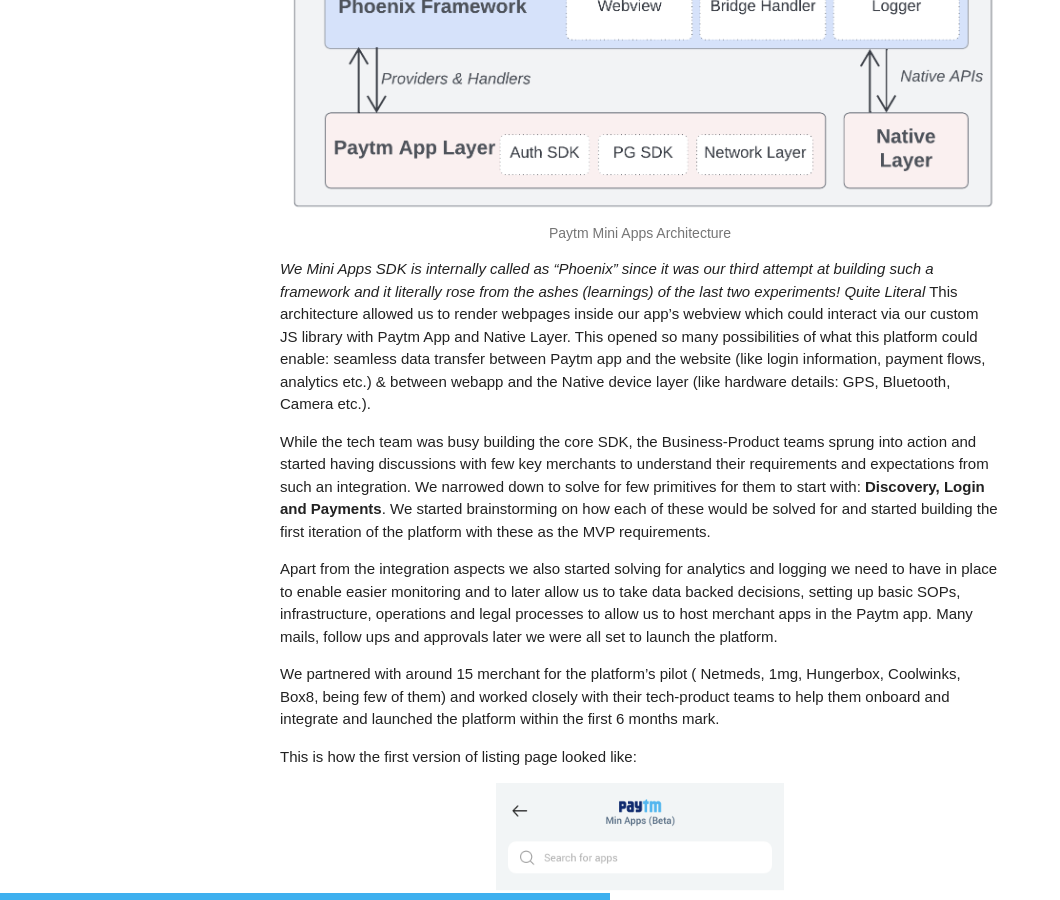
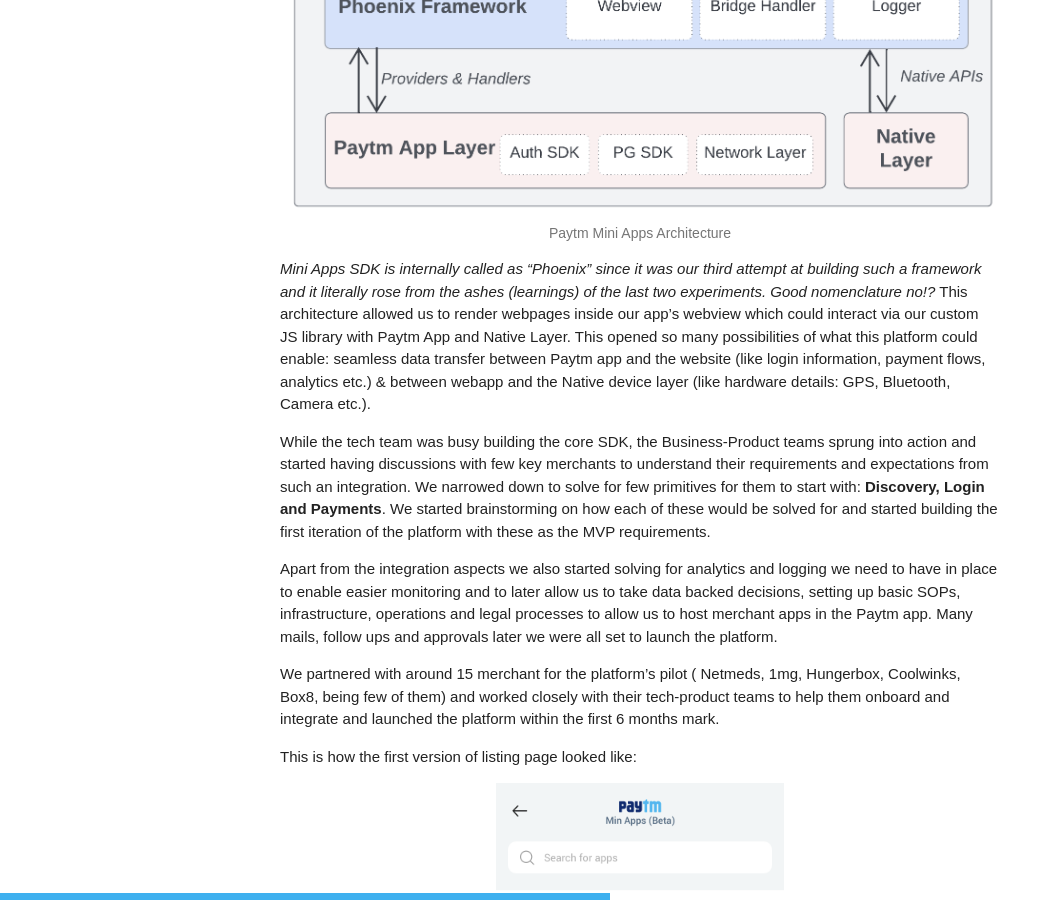
Before and after one commit to product-noob/product-noob.github.io, a Jekyll site: the page built from _posts/2022-03-22-Building Mini Apps.md, in a window 1280 px wide and 900 px high, scrolled down 4569 px. Shown: the whole window, without its empty margins (0-1060 px from the left). Built offline with Jekyll 4.4.1, drawn with Linux system fonts in a browser that asks for light colours.

```diff
--- a/_posts/2022-03-22-Building Mini Apps.md
+++ b/_posts/2022-03-22-Building Mini Apps.md
@@ -112,7 +112,7 @@ This is how the broad architecture of the platform looks like:
 <img src="/images/Mini_Apps_3.png" alt="Paytm Mini Apps Architecture">
 <figcaption>Paytm Mini Apps Architecture</figcaption>
 </figure>
-_We Mini Apps SDK is internally called as "Phoenix" since it was our third attempt at building such a framework and it literally rose from the ashes (learnings) of the last two experiments! Quite Literal_
+_Mini Apps SDK is internally called as "Phoenix" since it was our third attempt at building such a framework and it literally rose from the ashes (learnings) of the last two experiments. Good nomenclature no!?_
 This architecture allowed us to render webpages inside our app’s webview which could interact via our custom JS library with Paytm App and Native Layer. This opened so many possibilities of what this platform could enable: seamless data transfer between Paytm app and the website (like login information, payment flows, analytics etc.) & between webapp and the Native device layer (like hardware details: GPS, Bluetooth, Camera etc.).
 
 While the tech team was busy building the core SDK, the Business-Product teams sprung into action and started having discussions with few key merchants to understand their requirements and expectations from such an integration. We narrowed down to solve for few primitives for them to start with: **Discovery, Login and Payments**. We started brainstorming on how each of these would be solved for and started building the first iteration of the platform with these as the MVP requirements.
```
